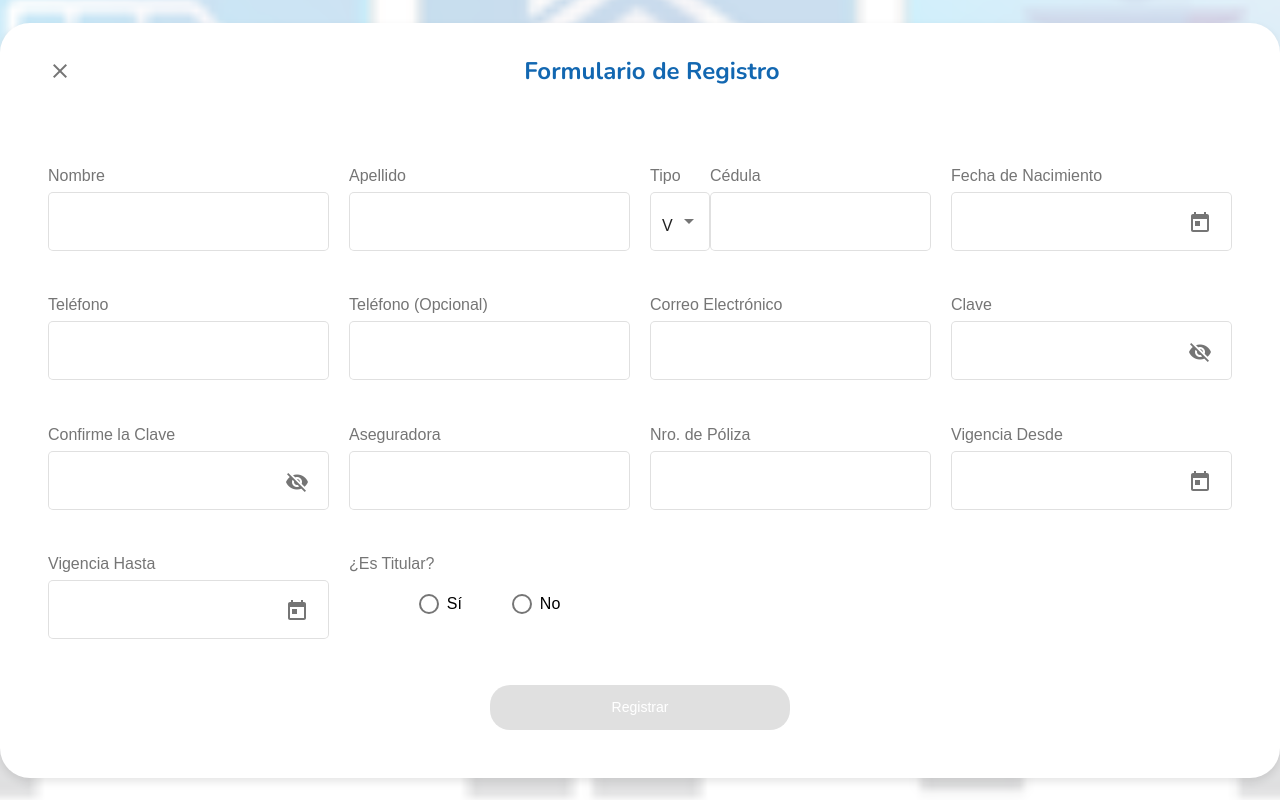
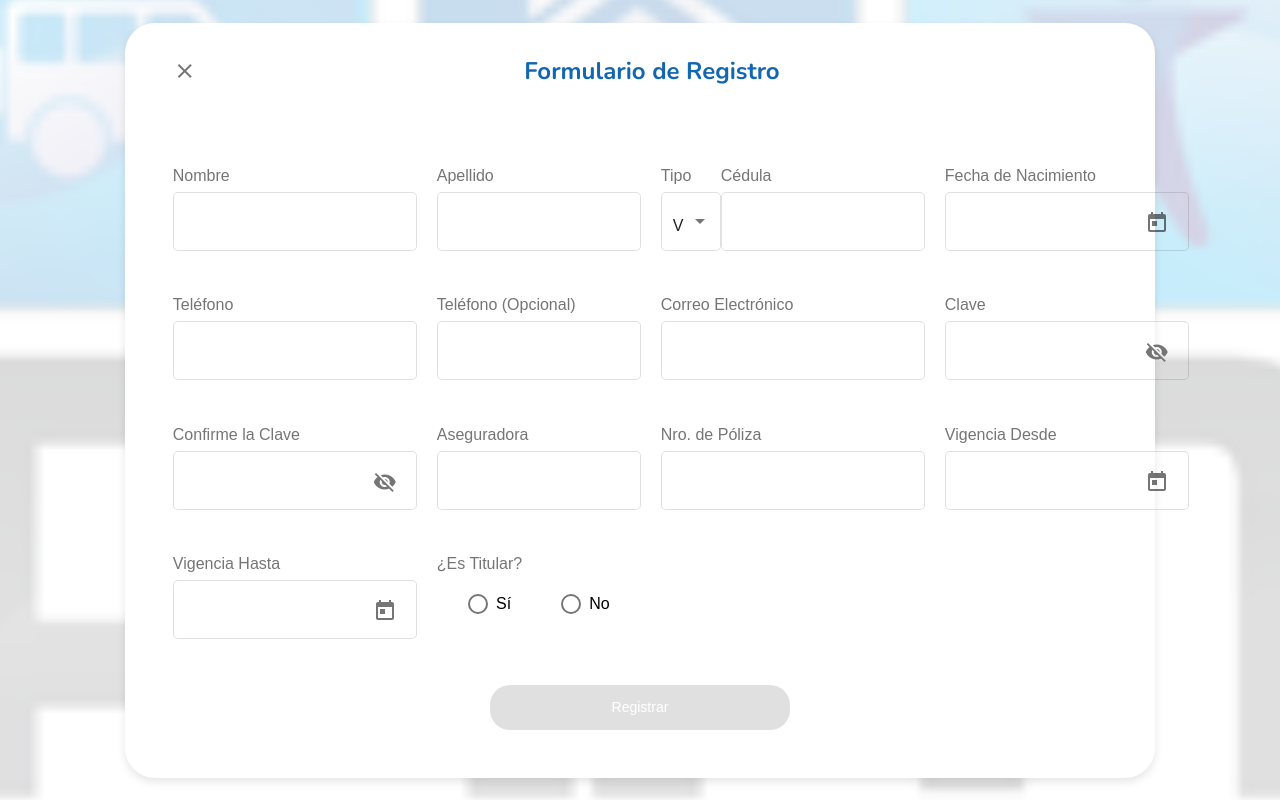
Before and after one commit to MagmCode/proyecto-reembolsos, an Angular app: page /sign-up in a window 1280 px wide. Built offline with nearby package versions, Linux system fonts and the light colour scheme; a web font is replaced by a local one.

Commit message:
Update sign-up.component.scss

```diff
--- a/src/app/modules/auth/sign-up/sign-up.component.scss
+++ b/src/app/modules/auth/sign-up/sign-up.component.scss
@@ -26,7 +26,7 @@ h2 {
   border-radius: 30px;
   box-shadow: 0 4px 8px rgba(0, 0, 0, 0.1);
   max-width: 100vw;
-  width: 100%;
+  width: 73%;
   text-align: center;
 }
 
@@ -136,6 +136,8 @@ input[type=number] {
 
     .sign-up-box {
       padding: 1rem;
+      max-width: 100vw;
+      width: 100%;
     }
 
     .header {
```
